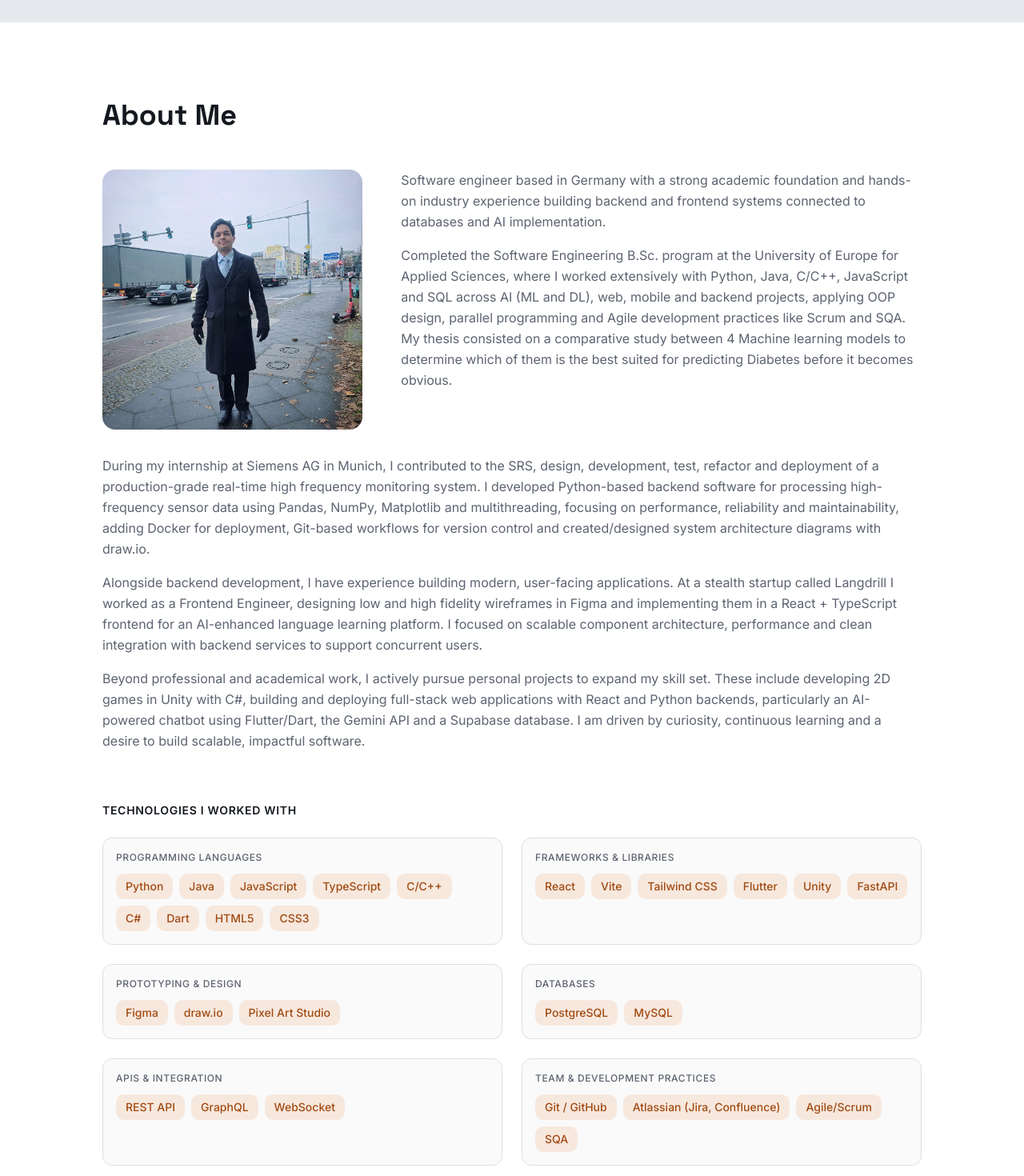
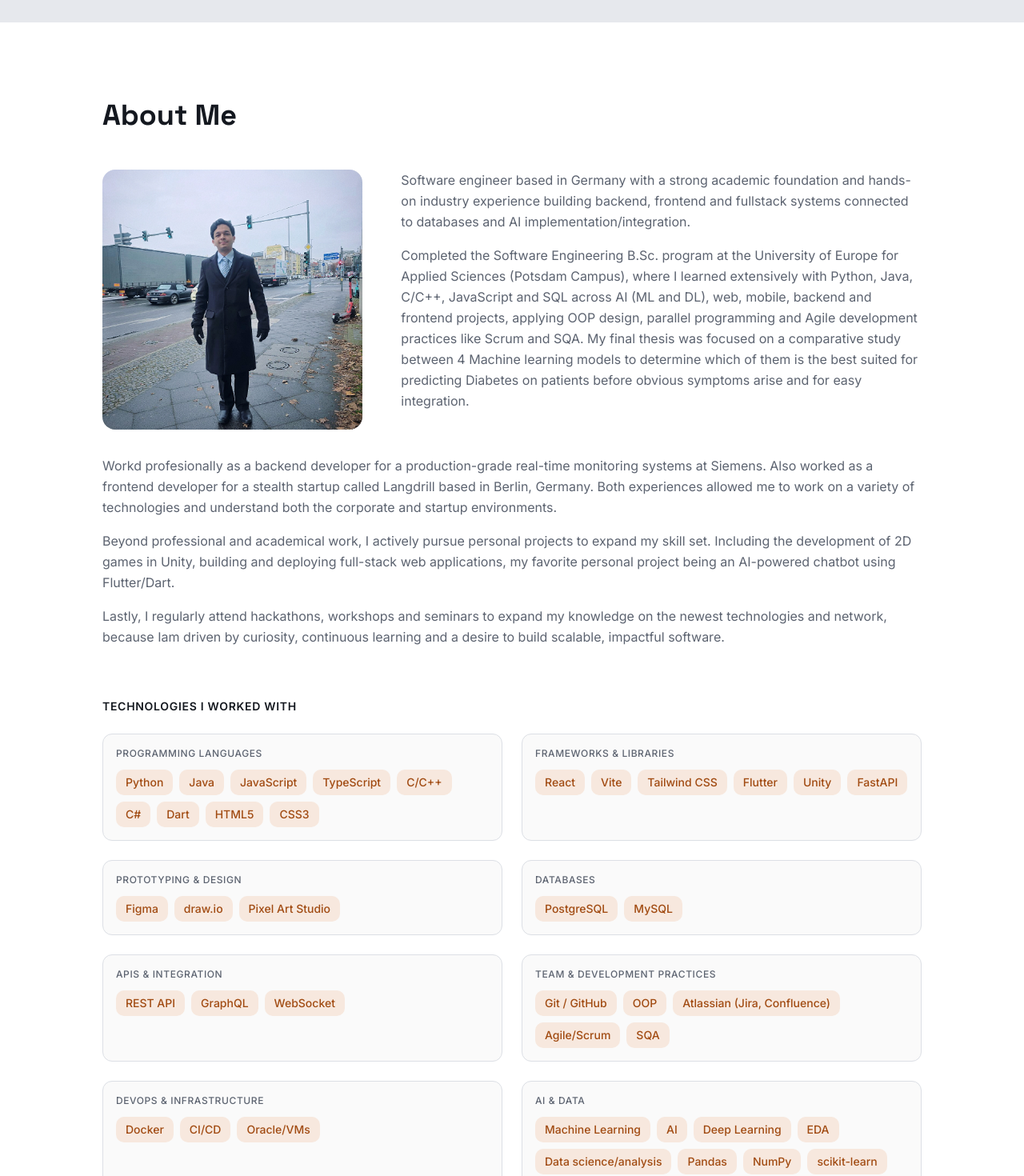
Before and after one commit to Rouxxel/per_web_venzer, a React (Vite) app in the folder frontend/: page / in a window 1280 px wide. Shown: the part 772-2242 px from the top of the page at 80% size. Built offline with nearby package versions, Linux system fonts and the light colour scheme; the HTML template or start-up script is replaced by a standard one.

Commit message:
Modify about me section

```diff
--- a/frontend/src/data/skills.ts
+++ b/frontend/src/data/skills.ts
@@ -26,7 +26,7 @@ export const skillSections: SkillSection[] = [
   },
   {
     title: "Team & development practices",
-    skills: ["Git / GitHub", "Atlassian (Jira, Confluence)", "Agile/Scrum", "SQA"],
+    skills: ["Git / GitHub", "OOP", "Atlassian (Jira, Confluence)", "Agile/Scrum", "SQA"],
   },
   {
     title: "DevOps & infrastructure",
@@ -49,6 +49,16 @@ export const skillSections: SkillSection[] = [
   },
   {
     title: "Service providers",
-    skills: ["Render", "Vercel", "Railway", "Supabase", "RunPod", "AWS", "Google Cloud","Black forest API","Lyceum"],
+    skills: [
+      "Render",
+      "Vercel",
+      "Railway",
+      "Supabase",
+      "RunPod",
+      "AWS",
+      "Google Cloud",
+      "Black forest API",
+      "Lyceum"
+    ],
   }
 ];
--- a/frontend/src/sections/About.tsx
+++ b/frontend/src/sections/About.tsx
@@ -4,15 +4,15 @@ import SectionInner from "@/components/SectionInner";
 
 /* Bio beside the image (short intro) – each string is its own paragraph */
 const bioIntro = [
-  "Software engineer based in Germany with a strong academic foundation and hands-on industry experience building backend and frontend systems connected to databases and AI implementation.",
-  "Completed the Software Engineering B.Sc. program at the University of Europe for Applied Sciences, where I worked extensively with Python, Java, C/C++, JavaScript and SQL across AI (ML and DL), web, mobile and backend projects, applying OOP design, parallel programming and Agile development practices like Scrum and SQA. My thesis consisted on a comparative study between 4 Machine learning models to determine which of them is the best suited for predicting Diabetes before it becomes obvious.",
+  "Software engineer based in Germany with a strong academic foundation and hands-on industry experience building backend, frontend and fullstack systems connected to databases and AI implementation/integration.",
+  "Completed the Software Engineering B.Sc. program at the University of Europe for Applied Sciences (Potsdam Campus), where I learned extensively with Python, Java, C/C++, JavaScript and SQL across AI (ML and DL), web, mobile, backend and frontend projects, applying OOP design, parallel programming and Agile development practices like Scrum and SQA. My final thesis was focused on a comparative study between 4 Machine learning models to determine which of them is the best suited for predicting Diabetes on patients before obvious symptoms arise and for easy integration.",
 ];
 
 /* Bio below the photo row – each string is its own paragraph */
 const bioBelow = [
-  "During my internship at Siemens AG in Munich, I contributed to the SRS, design, development, test, refactor and deployment of a production-grade real-time high frequency monitoring system. I developed Python-based backend software for processing high-frequency sensor data using Pandas, NumPy, Matplotlib and multithreading, focusing on performance, reliability and maintainability, adding Docker for deployment, Git-based workflows for version control and created/designed system architecture diagrams with draw.io.",
-  "Alongside backend development, I have experience building modern, user-facing applications. At a stealth startup called Langdrill I worked as a Frontend Engineer, designing low and high fidelity wireframes in Figma and implementing them in a React + TypeScript frontend for an AI-enhanced language learning platform. I focused on scalable component architecture, performance and clean integration with backend services to support concurrent users.",
-  "Beyond professional and academical work, I actively pursue personal projects to expand my skill set. These include developing 2D games in Unity with C#, building and deploying full-stack web applications with React and Python backends, particularly an AI-powered chatbot using Flutter/Dart, the Gemini API and a Supabase database. I am driven by curiosity, continuous learning and a desire to build scalable, impactful software.",
+  "Workd profesionally as a backend developer for a production-grade real-time monitoring systems at Siemens. Also worked as a frontend developer for a stealth startup called Langdrill based in Berlin, Germany. Both experiences allowed me to work on a variety of technologies and understand both the corporate and startup environments.",
+  "Beyond professional and academical work, I actively pursue personal projects to expand my skill set. Including the development of 2D games in Unity, building and deploying full-stack web applications, my favorite personal project being an AI-powered chatbot using Flutter/Dart.",
+  "Lastly, I regularly attend hackathons, workshops and seminars to expand my knowledge on the newest technologies and network, because Iam driven by curiosity, continuous learning and a desire to build scalable, impactful software.",
 ];
 
 const About = () => {
```
